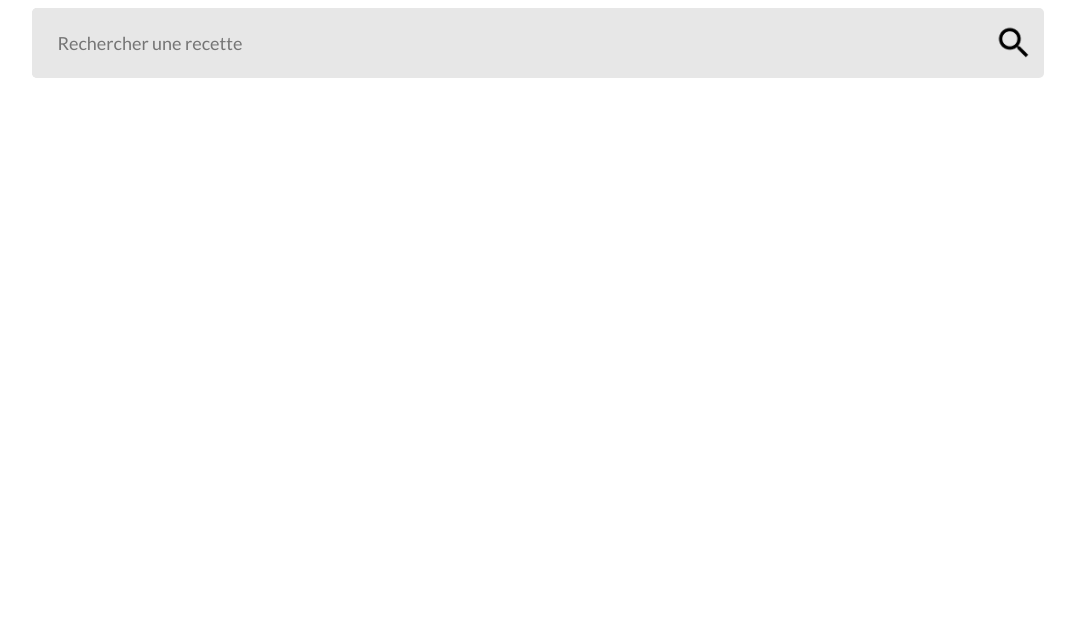
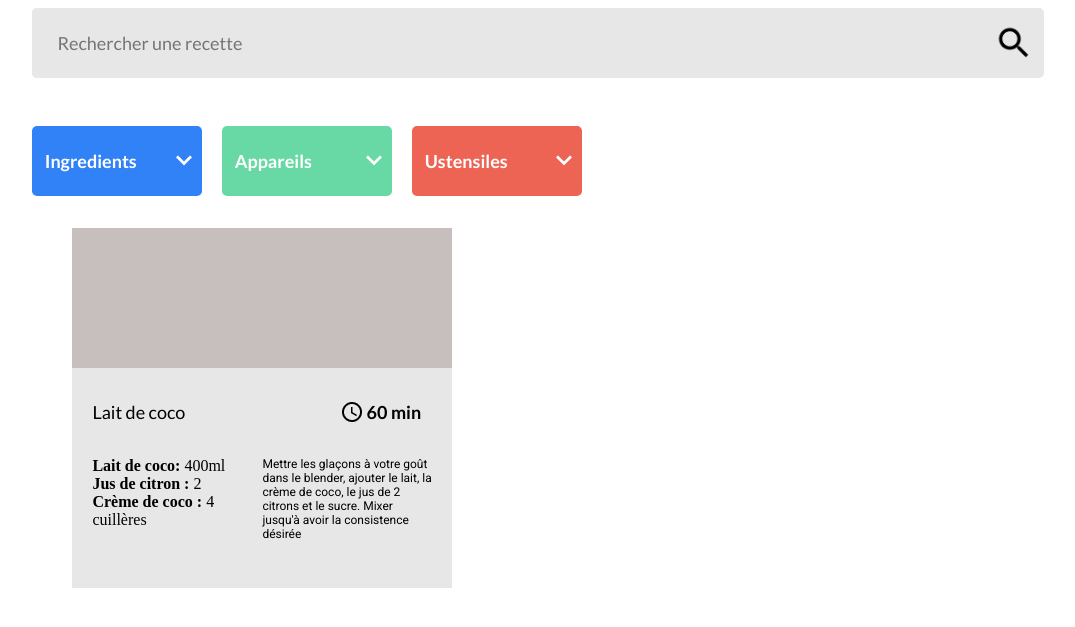
Before and after one commit to FrSenpai/AlexandreParjouet_7_07022022, a website with bundled scripts: page src/index.html in a window 1280 px wide. Shown: the part 151-778 px from the top of the page, without its empty margins (102-1177 px from the left). Built offline with nearby package versions, Linux system fonts and the light colour scheme.

Commit message:
basic skeleton of homepage

```diff
--- a/src/index.css
+++ b/src/index.css
@@ -1,5 +1,5 @@
 main {
-    width:80%;
+  width: 80%;
   display: flex;
   flex-direction: column;
   align-items: flex-start;
@@ -23,7 +23,7 @@ h1 img {
   display: flex;
   flex-direction: row;
   width: 100%;
-    background-color: #E7E7E7;
+  background-color: #e7e7e7;
   height: 70px;
   border-radius: 5px;
   overflow: hidden;
@@ -32,9 +32,9 @@ h1 img {
 .ctnSearch input {
   width: 100%;
   height: 70px;
-    border:0;
-    background-color: #E7E7E7;
-    padding:0;
+  border: 0;
+  background-color: #e7e7e7;
+  padding: 0;
   font-family: "Lato", Arial, Helvetica, sans-serif;
   padding-left: 25px;
   font-size: 18px;
@@ -48,3 +48,115 @@ h1 img {
   align-self: center;
   margin-right: 10px;
 }
+
+.ctnTagsList {
+  display: flex;
+  flex-direction: row;
+  align-items: center;
+  justify-content: space-evenly;
+  list-style: none;
+  padding: 0;
+}
+
+.tag {
+  width: 170px;
+  height: 70px;
+  display: flex;
+  flex-direction: row;
+  align-items: center;
+  justify-content: space-evenly;
+  border-radius: 5px;
+  margin-right: 20px;
+}
+
+.ingredients {
+  background-color: #3282f7;
+}
+
+.devices {
+  background-color: #68d9a4;
+}
+
+.utensils {
+  background-color: #ed6454;
+}
+
+.tagInput {
+  width: 70%;
+  background-color: transparent;
+  border: 0;
+  color: white;
+  outline: none;
+  font-family: "Lato", Arial, Helvetica, sans-serif;
+  font-weight: 700;
+  font-size: 18px;
+}
+
+.tagInput::placeholder {
+  color: white;
+  font-family: "Lato", Arial, Helvetica, sans-serif;
+  font-weight: 700;
+  font-size: 18px;
+}
+
+.ctnItems {
+  display: flex;
+  flex-direction: column;
+  width: 380px;
+  height: 360px;
+  justify-content: flex-end;
+  background-color: #C7BEBE;
+}
+
+.item {
+  display: flex;
+  flex-direction: row;
+  flex-wrap: wrap;
+  align-items: center;
+  height: 50%;
+  background-color: #E7E7E7;
+  padding: 20px;
+}
+
+.item h3 {
+  width: 70%;
+  margin: 0;
+  margin-bottom: 20px;
+  font-size: 18px;
+  font-family: "Lato", Arial, Helvetica, sans-serif;
+  font-weight: 400;
+}
+.time {
+    width: 30%;
+    margin-bottom: 20px;
+    font-family: "Lato", Arial, Helvetica, sans-serif;
+    font-size: 18px;
+    font-weight: 700;
+    display: flex;
+    flex-direction: row;
+    align-items: center;
+    justify-content: center;
+}
+.time img {
+    margin-right: 5px;
+}
+.item ul {
+  width: 50%;
+  list-style: none;
+  padding-left: 0;
+  align-self: flex-start;
+}
+
+.item p {
+    width: 50%;
+    font-family: "Roboto", Arial, Helvetica, sans-serif;
+    font-size: 12px;
+    font-weight: 400;
+    color: black;
+    align-self: flex-start;
+    margin: 0;
+}
+
+.bold {
+    font-weight: bold;
+}
--- a/src/index.html
+++ b/src/index.html
@@ -7,7 +7,7 @@
     <link rel="stylesheet" href="index.css">
     <link rel="preconnect" href="https://fonts.googleapis.com/%22%3E"/>
 <link rel="preconnect" href="https://fonts.gstatic.com/" crossorigin>
-<link href="https://fonts.googleapis.com/css2?family=Lato:wght@400;700&display=swap" rel="stylesheet">
+<link href="https://fonts.googleapis.com/css2?family=Lato:wght@400;700&family=Roboto&display=swap" rel="stylesheet">
 
     <title>Les petits plats</title>
 </head>
@@ -24,8 +24,39 @@
             <img src="assets/img/search.png" alt="search icon">
         </form>
         <ul class="ctnTagPicked"></ul>
-        <ul class="ctnTagsList"></ul>
+        <ul class="ctnTagsList">
+            <li class="tag ingredients">
+                <input type="text" placeholder="Ingredients" class="tagInput" name="ingredientsInput" id="ingredientsInput">
+                <img src="assets/img/downArrow.png" alt="Flèche d'ouverture panel ingrédients">
+            </li>
+            <li class="tag devices">
+                <input type="text" placeholder="Appareils" class="tagInput" name="devicesInput" id="devicesInput">
+                <img src="assets/img/downArrow.png" alt="Flèche d'ouverture panel appareils">
+            </li>
+            <li class="tag utensils">
+                <input type="text" placeholder="Ustensiles" class="tagInput" name="utensilsInput" id="utensilsInput">
+                <img src="assets/img/downArrow.png" alt="Flèche d'ouverture panel ustensiles">
+            </li>
+        </ul>
+        <ul class="itemsList">
+            <li class="ctnItems">
+                <section class="item">
+                    <h3>Lait de coco</h3>
+                    <span class="time">
+                        <img src="assets/img/timer.png" alt="Icone de durée de la recette">
+                        60 min
+                    </span>
+                    <ul>
+                        <li> <span class="bold">Lait de coco:</span>  400ml</li>
+                        <li><span class="bold">Jus de citron :</span> 2</li>
+                        <li><span class="bold">Crème de coco :</span> 4 cuillères</li>
+                    </ul>
+                    <p>Mettre les glaçons à votre goût dans le blender, ajouter le lait, la crème de coco, le jus de 2 citrons et le sucre. Mixer jusqu'à avoir la consistence désirée</p>
 
+                </section>
+
+            </li>
+        </ul>
     </main>
     <script type="module" src="../src/index.js"></script>
 </body>
```
Also changed, not shown: src/assets/img/downArrow.png (added), src/assets/img/timer.png (added). Lines whose indentation alone changed are shown as unchanged.
